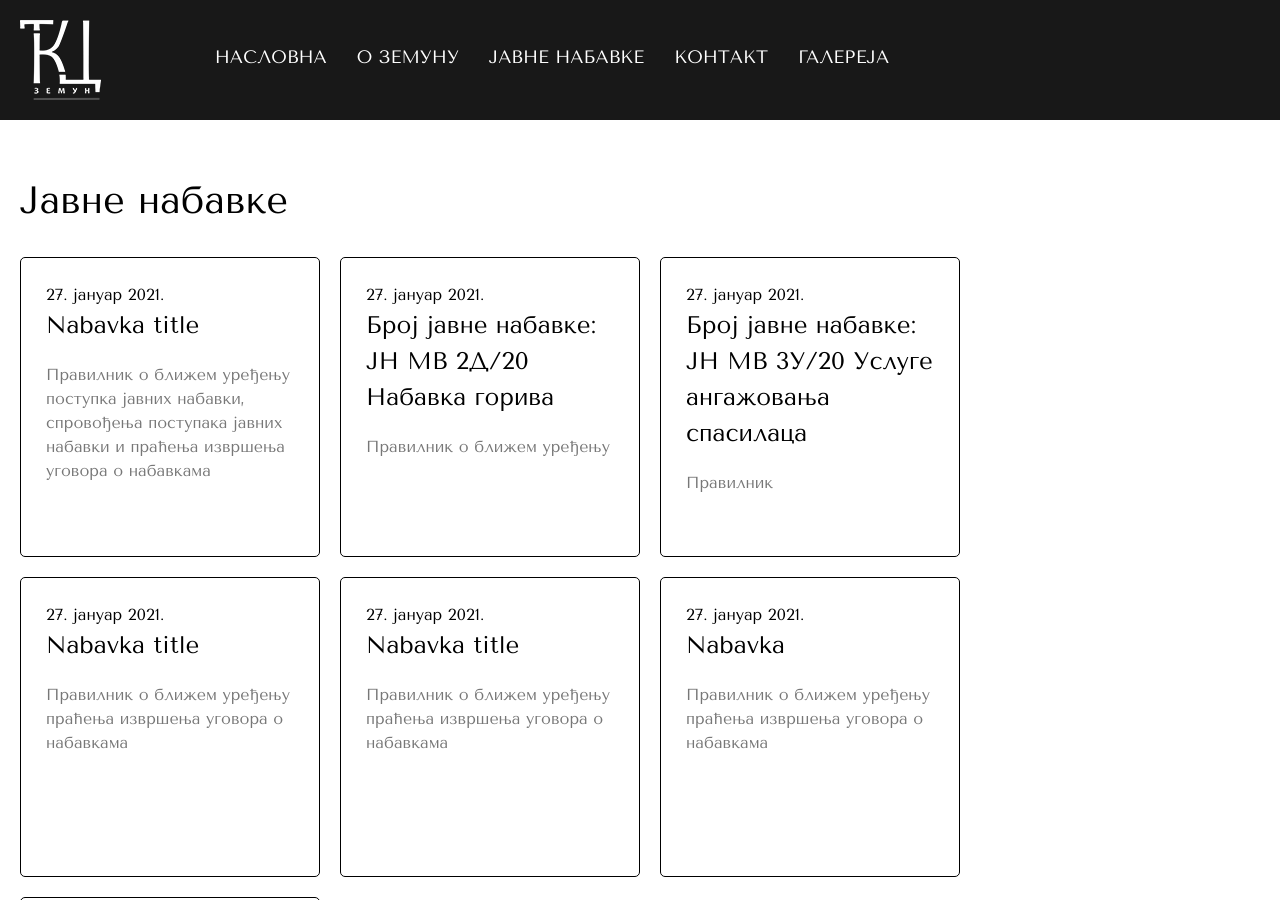
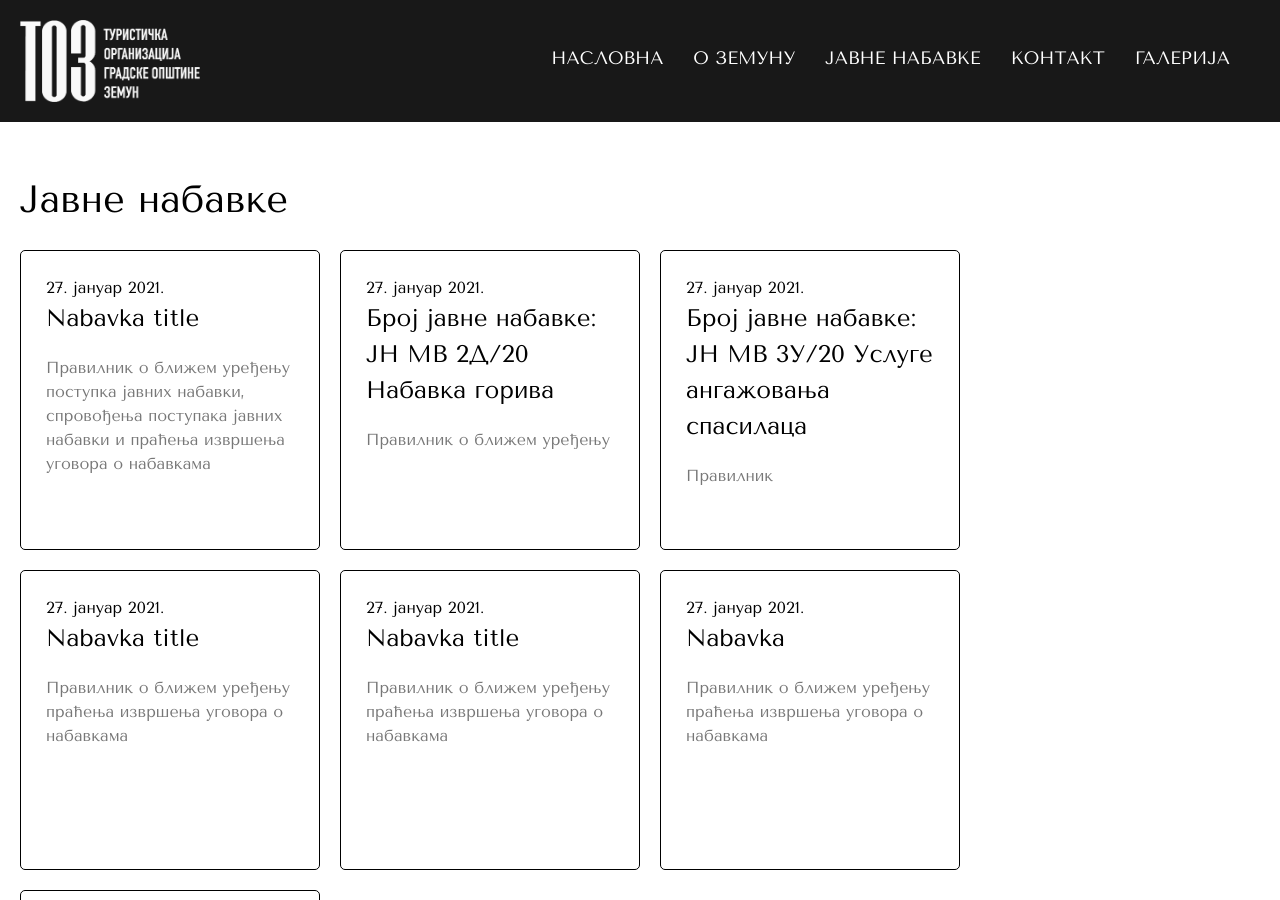
Before and after one commit to tkzzemun/zemuncenter, a Jekyll site: the page built from official.md, in a window 1280 px wide and 900 px high. Built offline with Jekyll 4.4.1, drawn with Linux system fonts in a browser that asks for light colours; some web fonts are replaced; some of the changed text lies outside the part shown; grey boxes are pictures that could not be loaded.

Commit message:
new video

```diff
--- a/_includes/footer.html
+++ b/_includes/footer.html
@@ -1,14 +1,14 @@
 <footer class="">
    <div class="footer-box relative">
         <div  class="logo">
-        <img src="/img/logo_zemun.png"/>
+        <img src="/img/logoTOZ.png"/>
         </div>
         <div class="footer-box__item">
             <h2 class="mb-8">Радно време</h2>
             <ul>
-                <li>Радним данима: 8:30 - 15:30</li>
+                <li>Радним данима: 7:30-15:30</li>
                 <li>Викендом: не радимо</li>
-                <li>Туристичко-културни центар Градске општине Земун </li>
+                <li>Туристичка организација градске општине Земун </li>
                 <li>© 2023</li>
             </ul>
         </div>
--- a/_includes/nav.html
+++ b/_includes/nav.html
@@ -1,7 +1,7 @@
 
 <div id="navigation-page">
   <header class="header">
-    <a href="/"><img src="/img/logo_zemun.png"/></a>
+    <a href="/"><img src="/img/logoTOZ.png"/></a>
     <div class="burger">
       <div class="burger-line mb-2"></div>
       <div class="burger-line mb-2"></div>
@@ -17,7 +17,7 @@
         <div class="navigation-item-line"></div></li>
       <li class=""><a href="/contact">Контакт</a>
         <div class="navigation-item-line"></div></li>
-        <li class=""><a href="/#gallery">Галереjа</a>
+        <li class=""><a href="/#gallery">Галериjа</a>
           <div class="navigation-item-line"></div></li>
 
     </ul>
--- a/_layouts/homepage.html
+++ b/_layouts/homepage.html
@@ -4,8 +4,8 @@
 <div id="homepage">
 <div class="video">
     <div class="video__main">
-          <video id="background-video" autoplay muted loop poster="https://assets.codepen.io/6093409/river.jpg">
-<source src="https://assets.codepen.io/6093409/river.mp4" type="video/mp4">
+          <video id="background-video" autoplay muted loop><!--poster="https://assets.codepen.io/6093409/river.jpg"-->
+<source src="/img/Gardos.mp4" type="video/mp4">
 Your browser does not support the video tag.
 </video>
     </div>
--- a/css/style.css
+++ b/css/style.css
@@ -5,6 +5,7 @@
     animation: smoothLoad;
     animation-duration: 2s;
     background-color: #181818;
+    background-color: white;
 }
 
 @keyframes smoothLoad {
@@ -34,17 +35,63 @@
     margin-right: 150px;
     position: relative;
     z-index: 1000;
+    width: 150px;
+    height: auto;
+    cursor: pointer;
 }
 
  .scrolled {
     opacity: 0;
 }
 
-#homepage header {
-  background-color: aquamarine;
-}
+.logo-burger-container {
+    background-color: transparent;
+  }
 
-nav {
+  /*header .header-logo img{
+    width: 50px;
+    height: 50px;
+    cursor: pointer;
+  }*/
+
+
+  header .burger .burger-line {
+    height: 3px;
+    width: 100%;
+    background-color: white;
+    transition: all .3s ease-in-out;
+    border-radius: 2px;
+  }
+
+  header .burger .burger-line:nth-child(1) {
+    width: 100%;
+  }
+
+  header .burger .burger-line:nth-child(2) {
+    width: 100%;
+  }
+
+  header .burger {
+    height: 40px;
+    position: relative;
+    z-index: 2000;
+    width: 40px;
+    cursor: pointer;
+  }
+
+  header.open-burger .burger .burger-line:nth-child(1) {
+    transform: rotate(45deg) translate(10px, 10px);
+  }
+
+  header.open-burger .burger .burger-line:nth-child(2) {
+    transform: rotate(-45deg) translate(-2px, 2px);
+  }
+
+  header.open-burger .burger .burger-line:nth-child(3) {
+    background-color: transparent
+  }
+
+  nav {
     background-color: #181818;
     position: absolute;
     top: 0;
@@ -94,61 +141,13 @@
     animation: smoothLoad .5s ease-in-out;
   }
 
-/**/
-
-.logo-burger-container {
-    background-color: transparent;
-  }
-
-  header .header-logo {
-    width: 50px;
-    cursor: pointer;
-  }
-
-
-  header .burger .burger-line {
-    height: 3px;
-    width: 100%;
-    background-color: white;
-    transition: all .3s ease-in-out;
-    border-radius: 2px;
-  }
-
-  header .burger .burger-line:nth-child(1) {
-    width: 100%;
-  }
-
-  header .burger .burger-line:nth-child(2) {
-    width: 100%;
-  }
-
-  header .burger {
-    height: 40px;
-    position: relative;
-    z-index: 2000;
-    width: 40px;
-    cursor: pointer;
-  }
-
-  header.open-burger .burger .burger-line:nth-child(1) {
-    transform: rotate(45deg) translate(10px, 10px);
-  }
-
-  header.open-burger .burger .burger-line:nth-child(2) {
-    transform: rotate(-45deg) translate(-2px, 2px);
-  }
-
-  header.open-burger .burger .burger-line:nth-child(3) {
-    background-color: transparent
-  }
-
 
 /**/
 
 .main-title {
   font-size: 38px;
-  line-height: 42px;
-  margin-bottom: 35px;
+  line-height: 40px;
+  margin-bottom: 30px;
 }
 
 .video {
@@ -349,8 +348,8 @@
 
   .gallery {
     padding-top: 50px;
-    background-color: #181818;
-    color: white;
+    color: #181818;
+    background-color: white;
     animation: smoothLoad;
   }
 
@@ -453,7 +452,7 @@
         color: white;
         display: flex;
         flex-direction: row;
-        justify-content: flex-start;
+        justify-content: flex-end;
         padding: 0;
     }
 
@@ -475,9 +474,9 @@
     z-index: 20000;
     }
 
-    header .header-logo {
-        width: 140px;
-      }
+    header img {
+      width: 180px;
+  }
 
       header .burger {
         display: none;
--- a/js/main.js
+++ b/js/main.js
@@ -1,7 +1,7 @@
 
 /* code is here */
 
-/*import SmoothScroll from './smoothScroll.js'*/
+//import SmoothScroll from './smoothScroll.js'
 
 (function () {
 
@@ -63,8 +63,8 @@
 
 //button to top
 
+if (document.body.id == 'Homepage') {
 let toTopButton = document.querySelector(".back-to-top-button");
-
 toTopButton.addEventListener("click", topFunction);
 window.onscroll = function () {
   scrollFunction();
@@ -84,6 +84,7 @@
 function topFunction() {
   document.body.scrollTop = 0; // For Safari
   document.documentElement.scrollTop = 0; // For Chrome, Firefox, IE and Opera
+}
 }
 
 //animation on scroll
```
Also changed, not shown: _layouts/contact.html (+5 -5 lines), img/logoTOZ.png (added), 3 other files.
